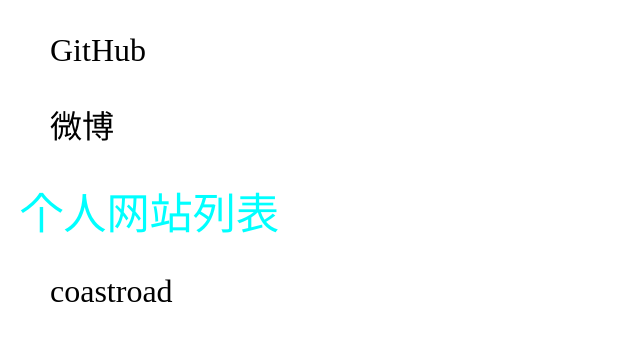
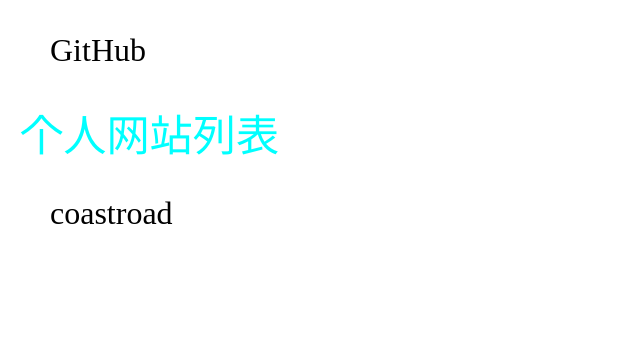
Before and after one commit to ThomasHuke/ThomasHuke.github.io, a plain HTML site: page index.html in a window 1280 px wide. Shown: the whole page, without its empty margins (0-640 px from the left). Drawn offline with Linux system fonts and the light colour scheme.

Commit message:
Update index.html

```diff
--- a/index.html
+++ b/index.html
@@ -28,7 +28,7 @@
     <a href="https://www.github.com/ThomasHuke">GitHub</a>
 </p>
 <p>
-    <a href="http://weibo.com/u/1949695097">微博</a>
+
 </p>
 
 <ul style="margin-left: -70px"><span>个人网站列表</span></ul>
```
